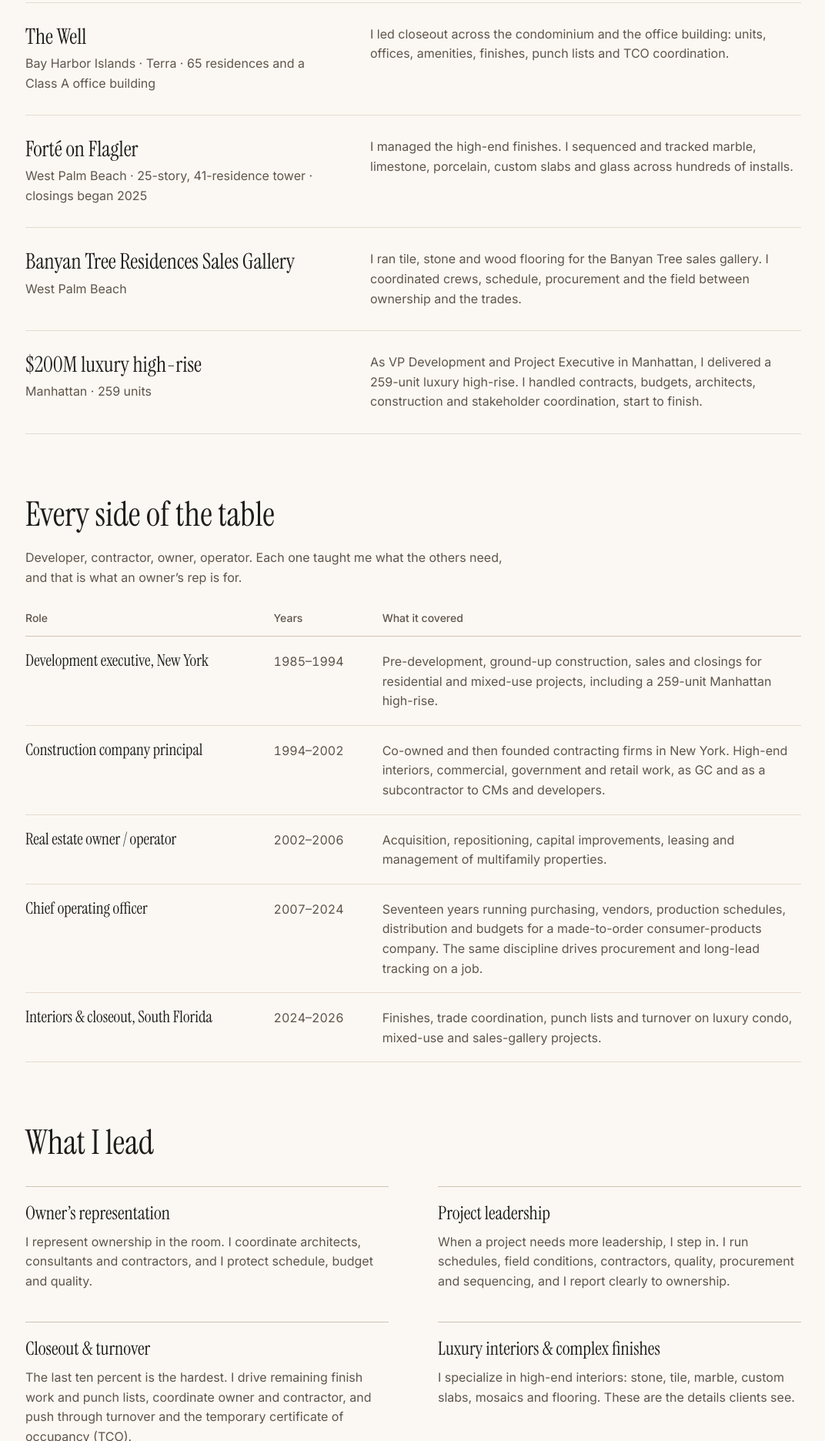
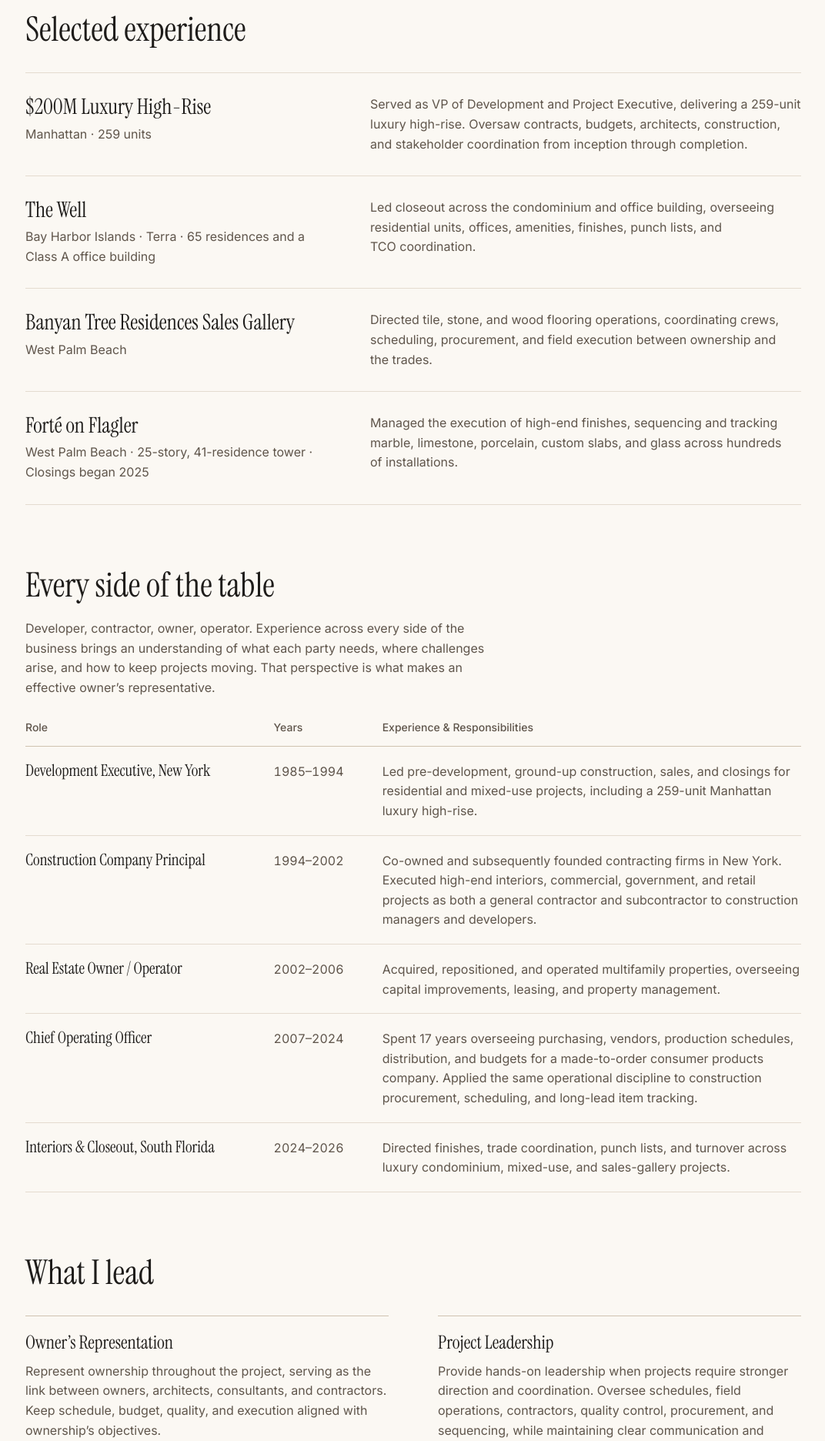
Before and after one commit to elliotreich/david-reich, a website: page index.html in a window 1280 px wide. Shown: the part 928-2800 px from the top of the page at 77% size, without its empty margins (103-1175 px from the left). Drawn offline with Linux system fonts and the light colour scheme.

Commit message:
Update site copy and project order

```diff
--- a/index.html
+++ b/index.html
@@ -177,9 +177,9 @@ textarea.input{ resize:vertical; min-height:120px }
       <p class="role">Senior construction and development leader in South Florida</p>
     </div>
     <div class="hero-body">
-      <p class="lede">I lead complicated projects to completion for owners and developers, from planning through closeout and delivery. I stay with it.</p>
-      <p>I have worked as an owner’s rep, a ground-up developer, a general contractor, a property buyer and operator, and a hands-on construction manager.</p>
-      <p>I am looking for a senior leadership role with a South Florida owner, developer or builder: Director of Construction, Director of Project Management, Owner’s Representative, Senior Construction Manager or Project Executive.</p>
+      <p class="lede">I lead complex projects to completion for owners and developers, from initial planning through closeout and delivery. I remain accountable through every phase until final completion.</p>
+      <p>My experience spans multiple sides of the industry, including owner’s representation, ground-up development, general contracting, property acquisition and operations, and hands-on construction management.</p>
+      <p>Seeking a senior leadership role with a South Florida owner, developer, or builder, including Director of Construction, Director of Project Management, Owner’s Representative, Senior Construction Manager, or Project Executive.</p>
       <div class="cta"><a class="btn" href="#experience">View experience and projects</a><a class="btn-ghost" href="#engage">Get in touch</a></div>
     </div>
   </div>
@@ -194,35 +194,35 @@ textarea.input{ resize:vertical; min-height:120px }
     <div class="section-head"><h2 id="experience-h">Selected experience</h2></div>
     <ul class="projects">
       <li class="project">
-        <div><h3>The Well</h3><p class="place">Bay Harbor Islands · Terra · 65 residences and a Class A office building</p></div>
-        <p>I led closeout across the condominium and the office building: units, offices, amenities, finishes, punch lists and TCO coordination.</p>
+        <div><h3>$200M Luxury High-Rise</h3><p class="place">Manhattan · 259 units</p></div>
+        <p>Served as VP of Development and Project Executive, delivering a 259-unit luxury high-rise. Oversaw contracts, budgets, architects, construction, and stakeholder coordination from inception through completion.</p>
       </li>
       <li class="project">
-        <div><h3>Forté on Flagler</h3><p class="place">West Palm Beach · 25-story, 41-residence tower · closings began 2025</p></div>
-        <p>I managed the high-end finishes. I sequenced and tracked marble, limestone, porcelain, custom slabs and glass across hundreds of installs.</p>
+        <div><h3>The Well</h3><p class="place">Bay Harbor Islands · Terra · 65 residences and a Class A office building</p></div>
+        <p>Led closeout across the condominium and office building, overseeing residential units, offices, amenities, finishes, punch lists, and TCO coordination.</p>
       </li>
       <li class="project">
         <div><h3>Banyan Tree Residences Sales Gallery</h3><p class="place">West Palm Beach</p></div>
-        <p>I ran tile, stone and wood flooring for the Banyan Tree sales gallery. I coordinated crews, schedule, procurement and the field between ownership and the trades.</p>
+        <p>Directed tile, stone, and wood flooring operations, coordinating crews, scheduling, procurement, and field execution between ownership and the trades.</p>
       </li>
       <li class="project">
-        <div><h3>$200M luxury high-rise</h3><p class="place">Manhattan · 259 units</p></div>
-        <p>As VP Development and Project Executive in Manhattan, I delivered a 259-unit luxury high-rise. I handled contracts, budgets, architects, construction and stakeholder coordination, start to finish.</p>
+        <div><h3>Forté on Flagler</h3><p class="place">West Palm Beach · 25-story, 41-residence tower · Closings began 2025</p></div>
+        <p>Managed the execution of high-end finishes, sequencing and tracking marble, limestone, porcelain, custom slabs, and glass across hundreds of installations.</p>
       </li>
     </ul>
   </section>
 
   <section aria-labelledby="career-h">
     <div class="section-head"><h2 id="career-h">Every side of the table</h2></div>
-    <p class="throughline">Developer, contractor, owner, operator. Each one taught me what the others need, and that is what an owner’s rep is for.</p>
+    <p class="throughline">Developer, contractor, owner, operator. Experience across every side of the business brings an understanding of what each party needs, where challenges arise, and how to keep projects moving. That perspective is what makes an effective owner’s representative.</p>
     <table class="career">
-      <thead><tr><th scope="col">Role</th><th scope="col">Years</th><th scope="col">What it covered</th></tr></thead>
+      <thead><tr><th scope="col">Role</th><th scope="col">Years</th><th scope="col">Experience &amp; Responsibilities</th></tr></thead>
       <tbody>
-        <tr><td>Development executive, New York</td><td>1985–1994</td><td>Pre-development, ground-up construction, sales and closings for residential and mixed-use projects, including a 259-unit Manhattan high-rise.</td></tr>
-        <tr><td>Construction company principal</td><td>1994–2002</td><td>Co-owned and then founded contracting firms in New York. High-end interiors, commercial, government and retail work, as GC and as a subcontractor to CMs and developers.</td></tr>
-        <tr><td>Real estate owner / operator</td><td>2002–2006</td><td>Acquisition, repositioning, capital improvements, leasing and management of multifamily properties.</td></tr>
-        <tr><td>Chief operating officer</td><td>2007–2024</td><td>Seventeen years running purchasing, vendors, production schedules, distribution and budgets for a made-to-order consumer-products company. The same discipline drives procurement and long-lead tracking on a job.</td></tr>
-        <tr><td>Interiors &amp; closeout, South Florida</td><td>2024–2026</td><td>Finishes, trade coordination, punch lists and turnover on luxury condo, mixed-use and sales-gallery projects.</td></tr>
+        <tr><td>Development Executive, New York</td><td>1985–1994</td><td>Led pre-development, ground-up construction, sales, and closings for residential and mixed-use projects, including a 259-unit Manhattan luxury high-rise.</td></tr>
+        <tr><td>Construction Company Principal</td><td>1994–2002</td><td>Co-owned and subsequently founded contracting firms in New York. Executed high-end interiors, commercial, government, and retail projects as both a general contractor and subcontractor to construction managers and developers.</td></tr>
+        <tr><td>Real Estate Owner / Operator</td><td>2002–2006</td><td>Acquired, repositioned, and operated multifamily properties, overseeing capital improvements, leasing, and property management.</td></tr>
+        <tr><td>Chief Operating Officer</td><td>2007–2024</td><td>Spent 17 years overseeing purchasing, vendors, production schedules, distribution, and budgets for a made-to-order consumer products company. Applied the same operational discipline to construction procurement, scheduling, and long-lead item tracking.</td></tr>
+        <tr><td>Interiors &amp; Closeout, South Florida</td><td>2024–2026</td><td>Directed finishes, trade coordination, punch lists, and turnover across luxury condominium, mixed-use, and sales-gallery projects.</td></tr>
       </tbody>
     </table>
   </section>
@@ -231,20 +231,20 @@ textarea.input{ resize:vertical; min-height:120px }
     <div class="section-head"><h2 id="services-h">What I lead</h2></div>
     <div class="services">
       <div class="service">
-        <h3>Owner’s representation</h3>
-        <p>I represent ownership in the room. I coordinate architects, consultants and contractors, and I protect schedule, budget and quality.</p>
+        <h3>Owner’s Representation</h3>
+        <p>Represent ownership throughout the project, serving as the link between owners, architects, consultants, and contractors. Keep schedule, budget, quality, and execution aligned with ownership’s objectives.</p>
       </div>
       <div class="service">
-        <h3>Project leadership</h3>
-        <p>When a project needs more leadership, I step in. I run schedules, field conditions, contractors, quality, procurement and sequencing, and I report clearly to ownership.</p>
+        <h3>Project Leadership</h3>
+        <p>Provide hands-on leadership when projects require stronger direction and coordination. Oversee schedules, field operations, contractors, quality control, procurement, and sequencing, while maintaining clear communication and accountability to ownership.</p>
       </div>
       <div class="service">
-        <h3>Closeout &amp; turnover</h3>
-        <p>The last ten percent is the hardest. I drive remaining finish work and punch lists, coordinate owner and contractor, and push through turnover and the temporary certificate of occupancy (TCO).</p>
+        <h3>Closeout &amp; Turnover</h3>
+        <p>The final stages of a project demand just as much leadership as the initial planning. Drive completion of outstanding finish work and punch lists, coordinate owners and contractors, and manage the process through turnover and Temporary Certificate of Occupancy (TCO).</p>
       </div>
       <div class="service">
-        <h3>Luxury interiors &amp; complex finishes</h3>
-        <p>I specialize in high-end interiors: stone, tile, marble, custom slabs, mosaics and flooring. These are the details clients see.</p>
+        <h3>Luxury Interiors &amp; Complex Finishes</h3>
+        <p>Bring specialized experience in high-end interiors and complex finishes, including stone, tile, marble, custom slabs, mosaics, and flooring. Manage the coordination, sequencing, and execution of the details that define the finished product and shape the owner’s and buyer’s experience.</p>
       </div>
     </div>
   </section>
@@ -253,7 +253,9 @@ textarea.input{ resize:vertical; min-height:120px }
     <div class="engage">
       <div class="engage-intro">
         <div class="section-head" style="margin-bottom:16px"><h2 id="engage-h">Get in touch</h2></div>
-        <p>Hiring for a senior construction or development role? I would like to hear about it. I also take on select owner’s-rep and closeout assignments, including condo capital and restoration programs. I will tell you plainly if I am the right person.</p>
+        <p>Hiring for a senior construction or development role? I'd welcome the conversation.</p>
+        <p>I am also available for select owner’s-representation and closeout assignments, including condominium capital improvement and restoration programs.</p>
+        <p>Straightforward communication, practical experience, and honest assessments. If I'm the right person for the job, I'll tell you. If I'm not, I'll tell you that, too.</p>
       </div>
       <form class="form" id="contact" novalidate>
         <div class="field-row">
```
Also changed, not shown: public/index.html (+28 -26 lines).
